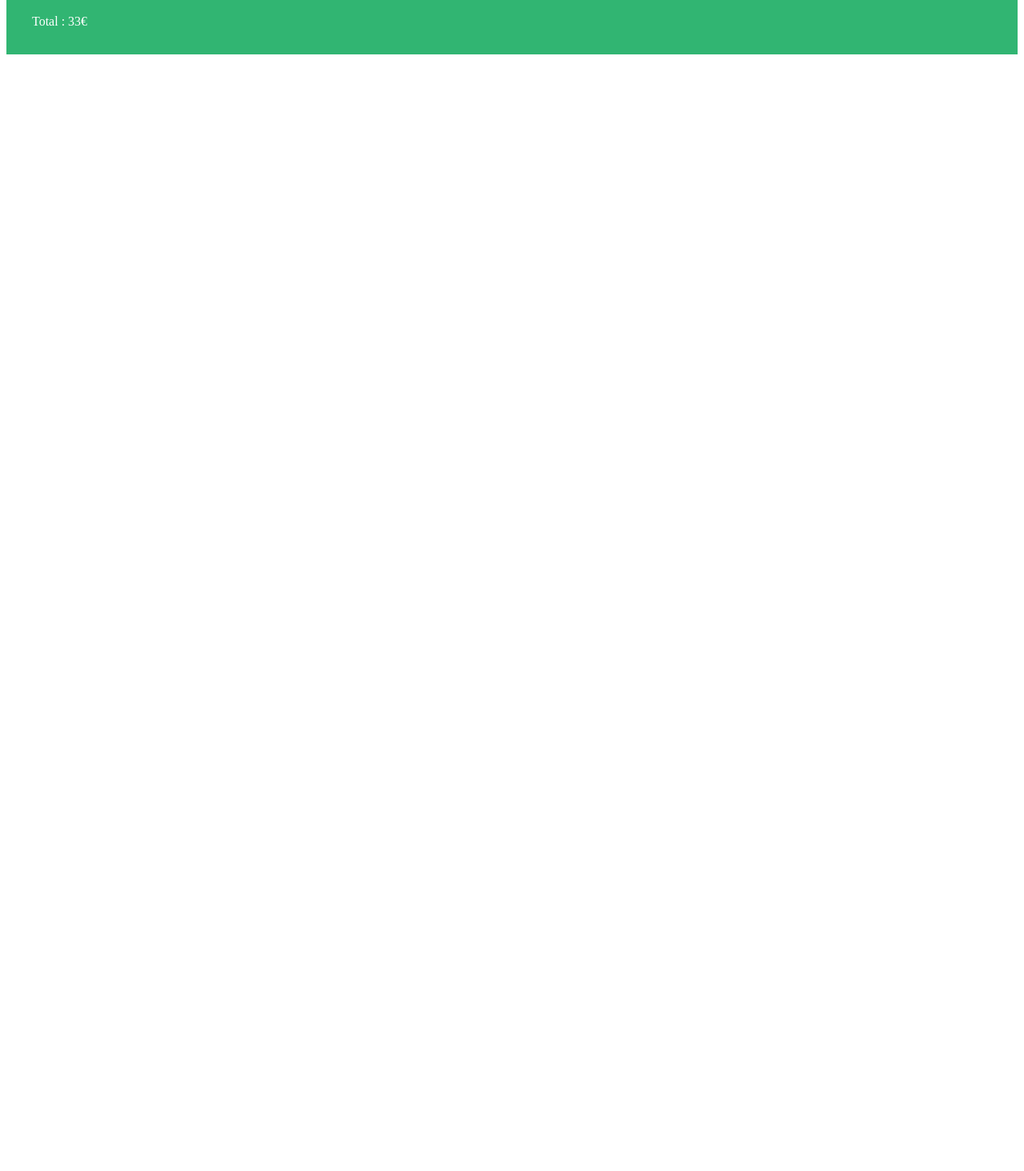
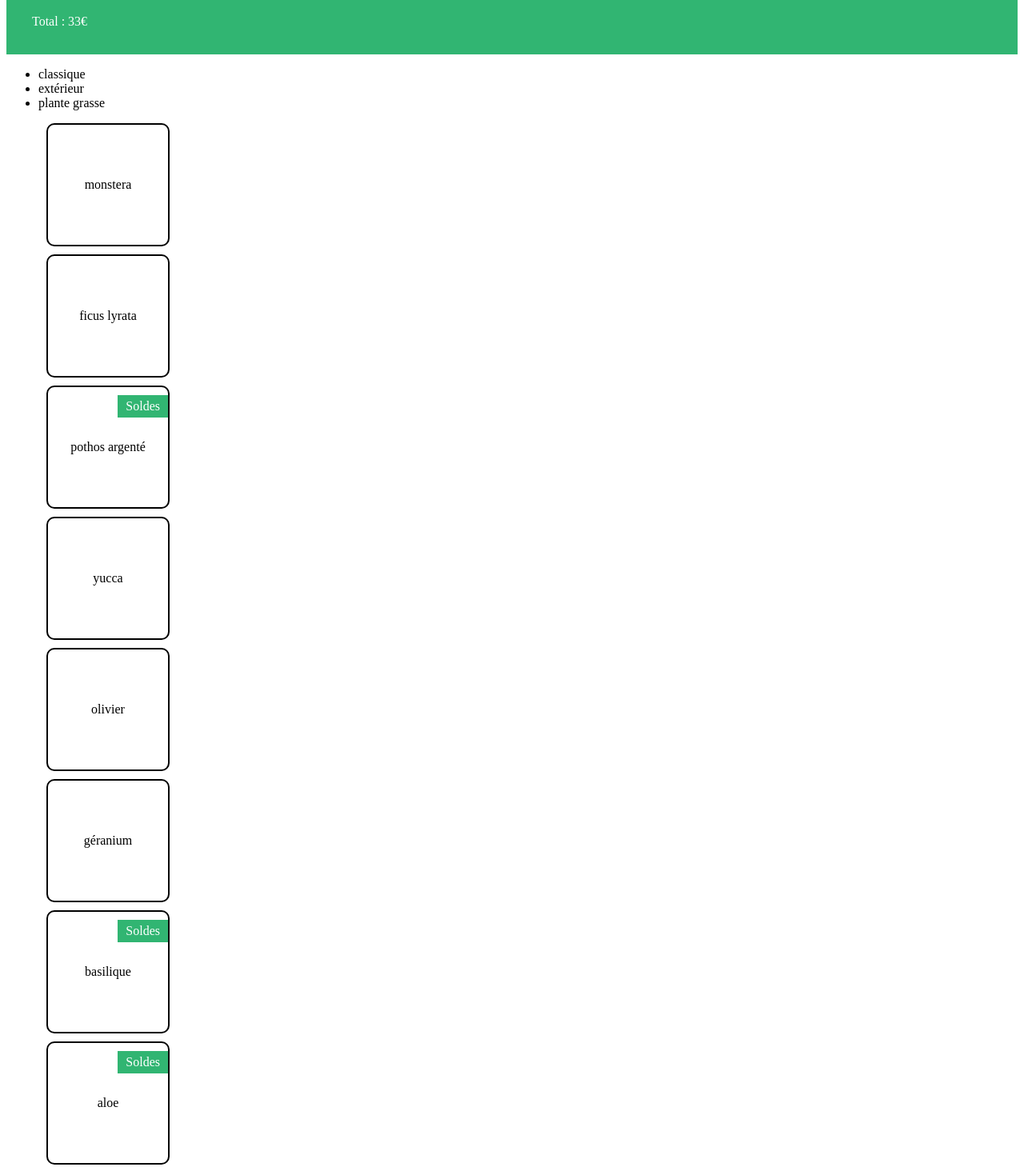
Before and after one commit to TedPasquiet/reactIntro, a React (Create React App) app in the folder reactintro/: page / in a window 1280 px wide. Shown: the part 306-1770 px from the top of the page at 80% size. Before the commit the page ends 800 px from the top, so only its background shows below. Built offline with nearby package versions, Linux system fonts and the light colour scheme.

Commit message:
Listes et conditions

```diff
--- a/reactintro/src/components/App.js
+++ b/reactintro/src/components/App.js
@@ -1,5 +1,6 @@
 import Banner from "./Banner";
 import Cart from "./Cart";
+import ShoppingList from "./ShoppingList";
 
 function App() {
   return (
@@ -7,6 +8,7 @@
       <div>
         <Banner />
         <Cart />
+        <ShoppingList />
       </div>
     </>
   );
--- a/reactintro/src/components/Cart.js
+++ b/reactintro/src/components/Cart.js
@@ -1,6 +1,6 @@
 import "../styles/cart.css";
 
-const Cart = () => {
+function Cart() {
   const monsteraPrice = 8;
   const ivyPrice = 10;
   const flowerPrice = 15;
@@ -15,6 +15,6 @@
       Total : {monsteraPrice + ivyPrice + flowerPrice}€
     </div>
   );
-};
+}
 
 export default Cart;
--- /dev/null
+++ b/reactintro/src/components/ShoppingList.js
@@ -0,0 +1,36 @@
+import { plantList } from "../data/plantList";
+import "../styles/ShoppingList.css";
+
+function ShoppingList() {
+  // The reduce function is applied to plantList. It takes a callback function and an initial value ([] in this case).
+  const categories = plantList.reduce(
+    // The reduce function is applied to plantList. It takes a callback function and an initial value ([] in this case).
+    (acc, plant) =>
+      // acc.includes(plant.category) checks if the current plant's category is already present in the accumulator array.
+      // If it is not present (!acc.includes(plant.category)), it adds the category to the accumulator using acc.concat(plant.category).
+      acc.includes(plant.category) ? acc : acc.concat(plant.category),
+    []
+  );
+  return (
+    <div>
+      <ul>
+        {categories.map((cat) => (
+          <li key={cat}>{cat}</li>
+        ))}
+      </ul>
+      <ul>
+        {plantList.map((plant) => (
+          <li className="lmj-plant-item" key={`${plant.id}-${plant.name}`}>
+            {plant.name}
+            {plant.isBestSale ? <span>🔥</span> : null}
+            {plant.isSpecialOffer ? (
+              <div className="lmj-sales">Soldes</div>
+            ) : null}
+          </li>
+        ))}
+      </ul>
+    </div>
+  );
+}
+
+export default ShoppingList;
--- /dev/null
+++ b/reactintro/src/data/plantList.js
@@ -0,0 +1,50 @@
+export const plantList = [
+  {
+    name: "monstera",
+    category: "classique",
+    id: "1ed",
+  },
+  {
+    name: "ficus lyrata",
+    category: "classique",
+    id: "2ab",
+  },
+  {
+    name: "pothos argenté",
+    category: "classique",
+    id: "3sd",
+    isSpecialOffer: true,
+  },
+  {
+    name: "yucca",
+    category: "classique",
+    id: "4kk",
+  },
+  {
+    name: "olivier",
+    category: "extérieur",
+    id: "5pl",
+  },
+  {
+    name: "géranium",
+    category: "extérieur",
+    id: "6uo",
+  },
+  {
+    name: "basilique",
+    category: "extérieur",
+    id: "7ie",
+    isSpecialOffer: true,
+  },
+  {
+    name: "aloe",
+    category: "plante grasse",
+    id: "8fp",
+    isSpecialOffer: true,
+  },
+  {
+    name: "succulente",
+    category: "plante grasse",
+    id: "9vn",
+  },
+];
--- /dev/null
+++ b/reactintro/src/styles/ShoppingList.css
@@ -0,0 +1,30 @@
+.lmj-plant-list {
+	list-style-type: none;
+	padding: 32px;
+	display: flex;
+	flex-wrap: wrap;
+	max-width: 800px;
+}
+
+.lmj-plant-item {
+	border: solid 2px black;
+	border-radius: 10px;
+	height: 150px;
+	width: 150px;
+	margin: 10px;
+	display: flex;
+	align-items: center;
+	justify-content: center;
+	flex-direction: column;
+	position: relative;
+}
+
+.lmj-sales {
+	position: absolute;
+	right: 0px;
+	top: 10px;
+	font-weight: 500;
+	color: white;
+	padding: 5px 10px;
+	background-color: #31b572;
+}
```
